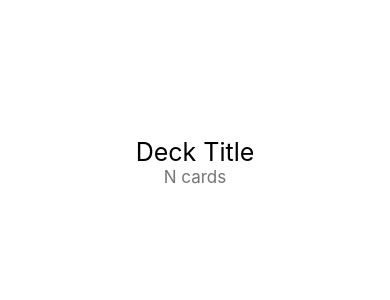
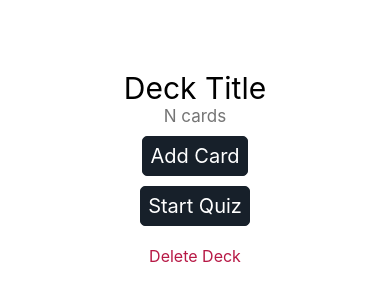
Before and after one commit to Bggoranoff/mobile-flashcards, a React Native app: screen / in a window 390 px wide. Shown: the part 266-566 px from the top of the page. Built offline with nearby package versions, Linux system fonts and the light colour scheme.

Commit message:
Feat: created styled DeckDetails component

```diff
--- a/App.js
+++ b/App.js
@@ -16,7 +16,7 @@ export default function App() {
   return (
     <Provider store={createStore(decks, middleware)}>
       <View style={styles.container}>
-        <Deck />
+        <DeckDetails />
       </View>
     </Provider>
   );
--- a/src/components/Deck.js
+++ b/src/components/Deck.js
@@ -17,7 +17,7 @@ class Deck extends React.Component {
 
 const styles = StyleSheet.create({
     title: {
-        fontSize: 25
+        fontSize: 30
     },
     subtitle: {
         fontSize: 17,
--- a/src/components/DeckDetails.js
+++ b/src/components/DeckDetails.js
@@ -1,16 +1,58 @@
 import React from 'react';
 import { connect } from 'react-redux';
-import { View, Text } from 'react-native';
+import { View, Text, StyleSheet, TouchableOpacity } from 'react-native';
+import { colors } from '../utils/_storage';
+import Deck from './Deck';
 
 class DeckDetails extends React.Component {
 
     render() {
         return (
-            <View>
-                <Text>Deck Details</Text>
+            <View style={styles.details}>
+                <Deck />
+                <TouchableOpacity style={styles.button} onPress={() => console.log('ADD CARD')}>
+                    <Text style={styles.buttonText}>Add Card</Text>
+                </TouchableOpacity>
+                <TouchableOpacity style={styles.button} onPress={() => console.log('START QUIZ')}>
+                    <Text style={styles.buttonText}>Start Quiz</Text>
+                </TouchableOpacity>
+                <TouchableOpacity style={styles.deleteLink} onPress={() => console.log('DELETE DECK')}>
+                    <Text style={styles.deleteText}>Delete Deck</Text>
+                </TouchableOpacity>
             </View>
         )
     }
 }
 
+const styles = StyleSheet.create({
+    details: {
+        marginTop: 12,
+        flex: 1,
+        padding: 20,
+        backgroundColor: colors.white,
+        justifyContent: 'center',
+        alignItems: 'center'
+    },
+    button: {
+        backgroundColor: colors.black,
+        borderWidth: 1,
+        borderColor: colors.black,
+        borderRadius: 5,
+        marginTop: 10,
+        padding: 7
+    },
+    deleteLink: {
+        fontSize: 22,
+        marginTop: 20
+    },
+    buttonText: {
+        color: colors.white,
+        fontSize: 20
+    },
+    deleteText: {
+        color: colors.red,
+        fontSize: 16
+    }
+})
+
 export default connect()(DeckDetails);
--- a/src/utils/_storage.js
+++ b/src/utils/_storage.js
@@ -6,7 +6,8 @@ export const colors = {
     orange: '#f26f28',
     blue: '#4e4cb8',
     lightpurple: '#7c53c3',
-    pink: '#b93fb3'
+    pink: '#b93fb3',
+    black: '#17202A'
 }
 
 export const STORAGE_KEY = 'MobileFlashcards:storage';
```
